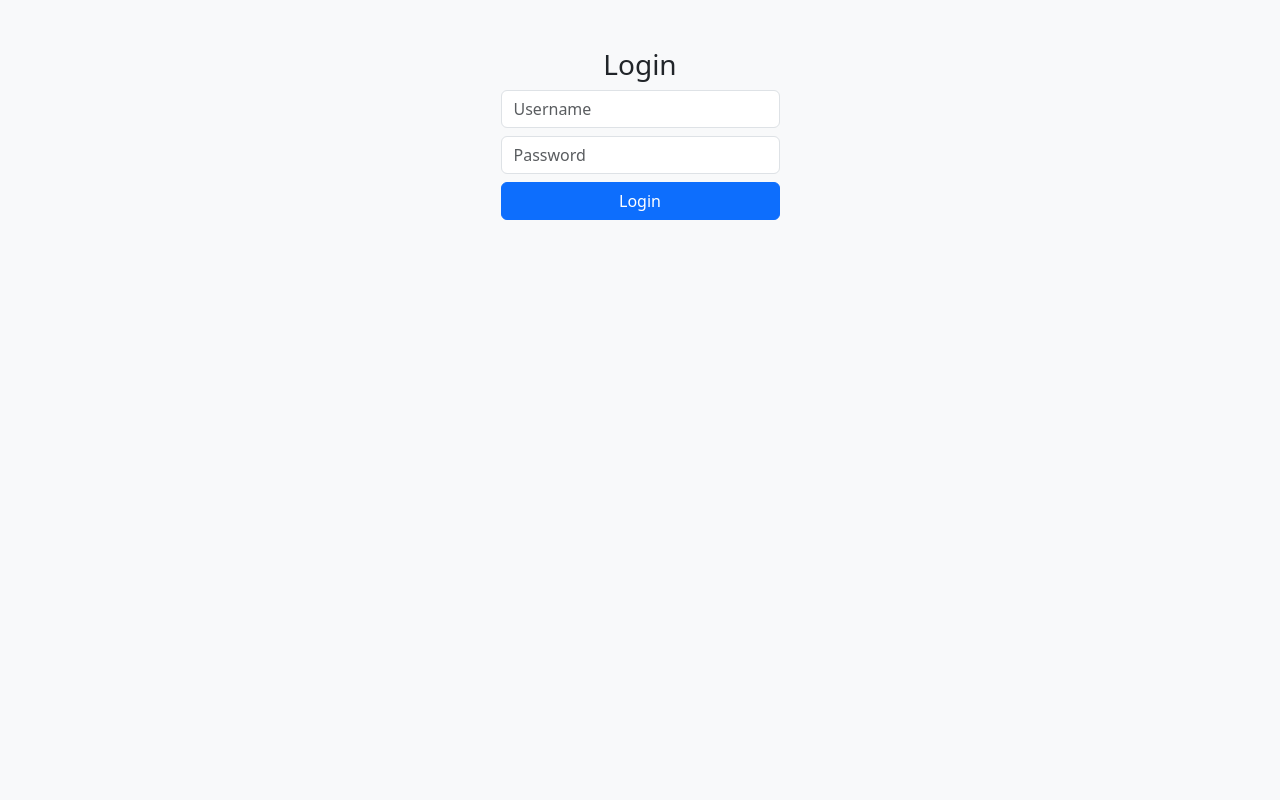
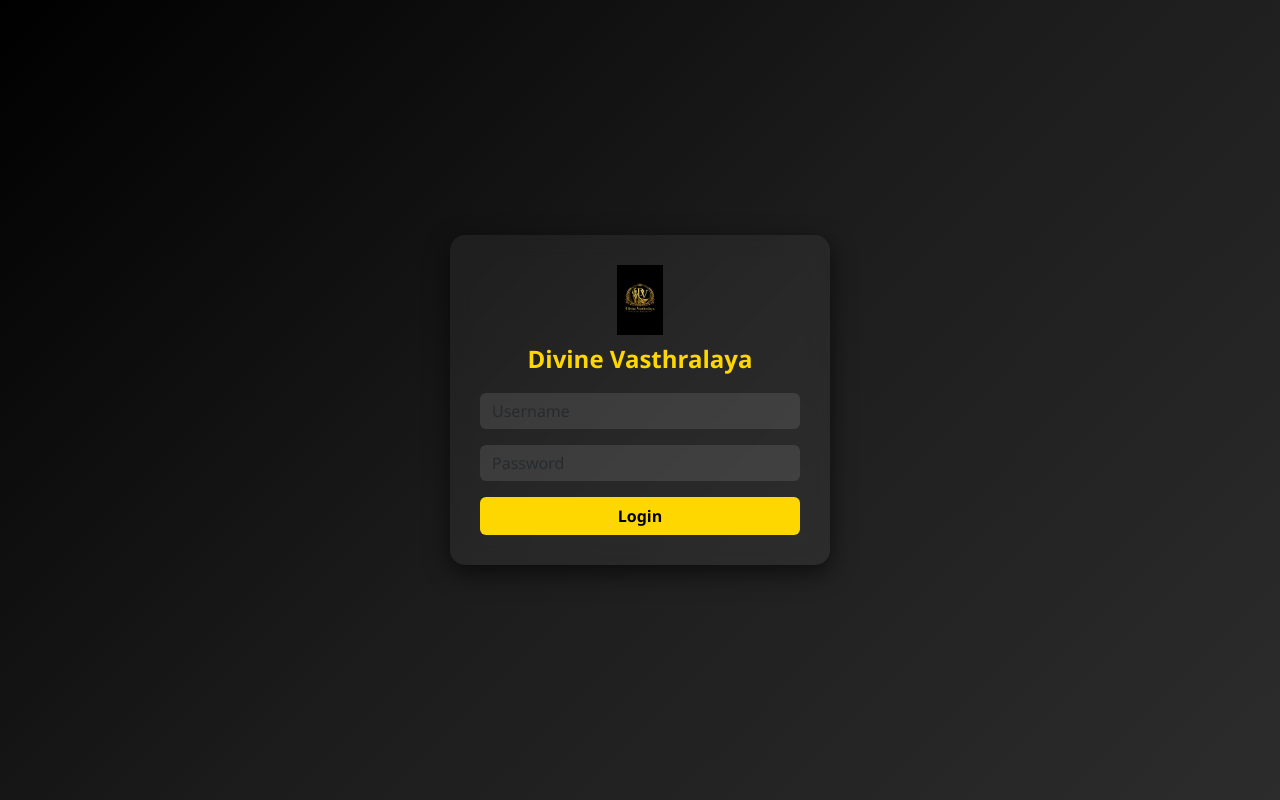
Before and after one commit to devopsplaynew/divine_vashthralaya, a Flask app: page /login in a window 1280 px wide. Run offline with Flask 3, Linux system fonts and the light colour scheme; parts of the project's set-up code (start-up, migrations or seed data) failed here and were passed over.

Commit message:
Update login.html

```diff
--- a/templates/login.html
+++ b/templates/login.html
@@ -1,24 +1,125 @@
 <!DOCTYPE html>
 <html>
 <head>
-<title>Login</title>
+<title>Login - Divine Vasthralaya</title>
+
+<meta name="viewport" content="width=device-width, initial-scale=1">
+
 <link href="https://cdn.jsdelivr.net/npm/bootstrap@5.3.0/dist/css/bootstrap.min.css" rel="stylesheet">
+
+<style>
+
+/* BACKGROUND */
+body {
+    margin: 0;
+    height: 100vh;
+    font-family: 'Segoe UI';
+    background: linear-gradient(135deg, #000000, #1c1c1c, #2c2c2c);
+    display: flex;
+    align-items: center;
+    justify-content: center;
+}
+
+/* LOGIN CARD */
+.login-box {
+    width: 100%;
+    max-width: 380px;
+    padding: 30px;
+    border-radius: 15px;
+    background: rgba(255,255,255,0.05);
+    backdrop-filter: blur(10px);
+    box-shadow: 0 8px 25px rgba(0,0,0,0.6);
+    color: white;
+    text-align: center;
+}
+
+/* LOGO */
+.logo {
+    height: 70px;
+    margin-bottom: 10px;
+}
+
+/* TITLE */
+.title {
+    color: #FFD700;
+    font-weight: bold;
+    margin-bottom: 20px;
+}
+
+/* INPUT */
+.form-control {
+    background: rgba(255,255,255,0.1);
+    border: none;
+    color: white;
+}
+
+.form-control:focus {
+    background: rgba(255,255,255,0.2);
+    color: white;
+    box-shadow: none;
+}
+
+/* BUTTON */
+.btn-login {
+    background: #FFD700;
+    color: black;
+    font-weight: bold;
+}
+
+.btn-login:hover {
+    background: #e6c200;
+}
+
+/* ERROR */
+.error {
+    color: #ff6b6b;
+    margin-bottom: 10px;
+}
+
+/* MOBILE APP STYLE */
+@media (max-width: 500px) {
+    .login-box {
+        height: 100vh;
+        border-radius: 0;
+        justify-content: center;
+        display: flex;
+        flex-direction: column;
+    }
+}
+
+</style>
 </head>
 
-<body class="bg-light">
+<body>
 
-<div class="container text-center mt-5">
-    <h3>Login</h3>
+<div class="login-box">
 
-    <form method="POST" class="w-25 mx-auto">
-        <input name="username" class="form-control mb-2" placeholder="Username">
-        <input name="password" type="password" class="form-control mb-2" placeholder="Password">
-        <button class="btn btn-primary w-100">Login</button>
+    <!-- LOGO -->
+    <img src="{{ url_for('static', filename='logo.png') }}" class="logo">
+
+    <!-- TITLE -->
+    <h4 class="title">Divine Vasthralaya</h4>
+
+    <!-- ERROR -->
+    {% if error %}
+    <div class="error">{{error}}</div>
+    {% endif %}
+
+    <!-- FORM -->
+    <form method="POST">
+
+        <div class="mb-3">
+            <input name="username" class="form-control" placeholder="Username" required>
+        </div>
+
+        <div class="mb-3">
+            <input name="password" type="password" class="form-control" placeholder="Password" required>
+        </div>
+
+        <button class="btn btn-login w-100">Login</button>
+
     </form>
 
-    {% if error %}
-    <p class="text-danger mt-2">{{error}}</p>
-    {% endif %}
 </div>
 
 </body>
```
